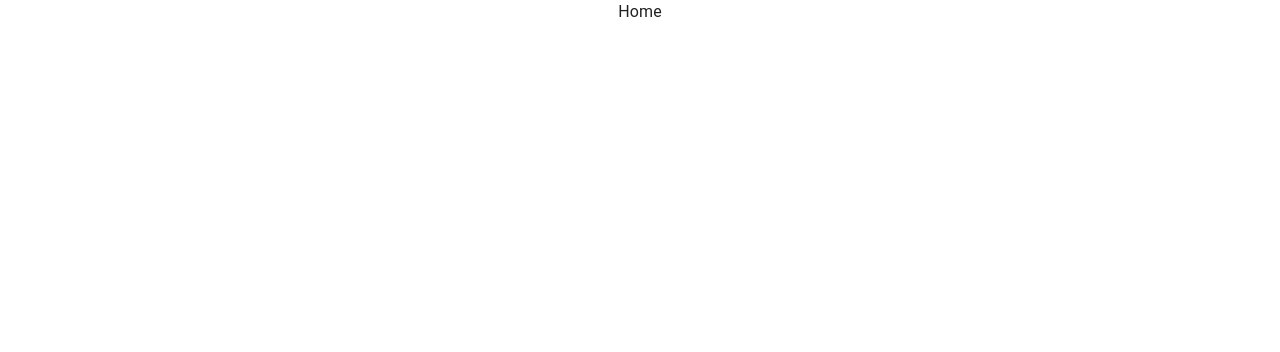
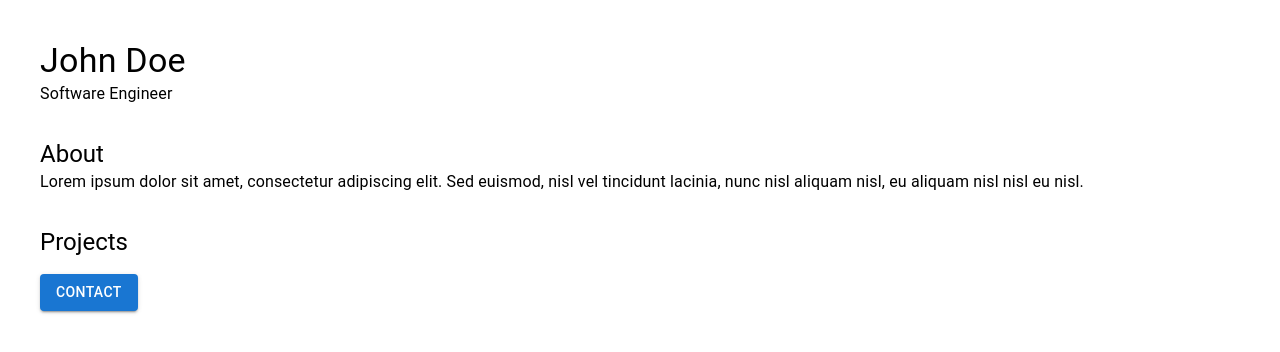
Before and after one commit to Kraw-Codehorde/Core_API, a React app in the folder frontend/: page / in a window 1280 px wide. Shown: the top 352 px of the page. Built offline with nearby package versions, Linux system fonts and the light colour scheme; the HTML template or start-up script is replaced by a standard one.

Commit message:
basic logic for rendering a list of projects

```diff
--- /dev/null
+++ b/frontend/src/components/ListProjects.jsx
@@ -0,0 +1,16 @@
+import { Grid } from '@mui/material'
+import React from 'react'
+
+const ListProjects = (props) => {
+    const { projects } = props
+
+  return (
+    <Grid container spacing={2}>
+        {projects.map((project) => (
+            <Grid item xs={12} sm={6} md={4} key={project.id} />
+        ))}
+    </Grid>
+  )
+}
+
+export default ListProjects
--- a/frontend/src/pages/Home.jsx
+++ b/frontend/src/pages/Home.jsx
@@ -1,14 +1,72 @@
 import React from "react";
-import { Box, CssBaseline } from "@mui/material"
-import { margin } from "@mui/system";
+import { Grid, Box, Typography, Button } from "@mui/material";
+import ListProjects from "../components/ListProjects";
+
+const mockProjects = [{
+    id: 1,
+    name: "Project 1",
+    description: "Project 1 description",
+    image: "https://picsum.photos/id/1015/200/300",
+    link: "https://project1.com",
+    github: "https://github.com/project1"
+    },
+    {id: 2,
+    name: "Project 2",
+    description: "Project 2 description",
+    image: "https://picsum.photos/id/1015/200/300",
+    link: "https://project2.com",
+    github: "https://github.com/project2"
+    },
+    {
+        id: 3,
+        name: "Project 3",
+        description: "Project 3 description",
+        image: "https://picsum.photos/id/1015/200/300",
+        link: "https://project3.com",
+        github: "https://github.com/project3"
+    }
+]
 
 const Home = () => {
-    return (
-        <Box sx={{ display: 'flex', alignItems: 'center', justifyContent: 'center'}}>
-            <CssBaseline />
-            Home
-        </Box>
-    );
+  return (
+    <Grid>
+    <Box sx={{ p: 4 }}>
+      {/* Header */}
+      <Box sx={{ mb: 4 }}>
+        <Typography variant="h4">John Doe</Typography>
+        <Typography>Software Engineer</Typography>
+      </Box>
+
+      {/* About section */}
+      <Box sx={{ mb: 4 }}>
+        <Typography variant="h5">About</Typography>
+        <Typography>
+          Lorem ipsum dolor sit amet, consectetur adipiscing elit.
+          Sed euismod, nisl vel tincidunt lacinia, nunc nisl aliquam nisl,
+          eu aliquam nisl nisl eu nisl.
+        </Typography>
+      </Box>
+
+
+
+
+{/* Projects section */}
+<Box sx={{ mb: 4 }}>
+  <Typography variant="h5">Projects</Typography>
+
+  <Grid container spacing={2}>
+    <ListProjects projects={mockProjects} />
+  </Grid>
+</Box>
+
+
+
+
+      {/* Contact button */}
+      <Button variant="contained">Contact</Button>
+    </Box>
+    </Grid>
+  );
 };
 
 export default Home;
```
Also changed, not shown: frontend/webpack-stats.json (+1 -1 lines), 1 other file (tests, documents, lock files or other folders).
